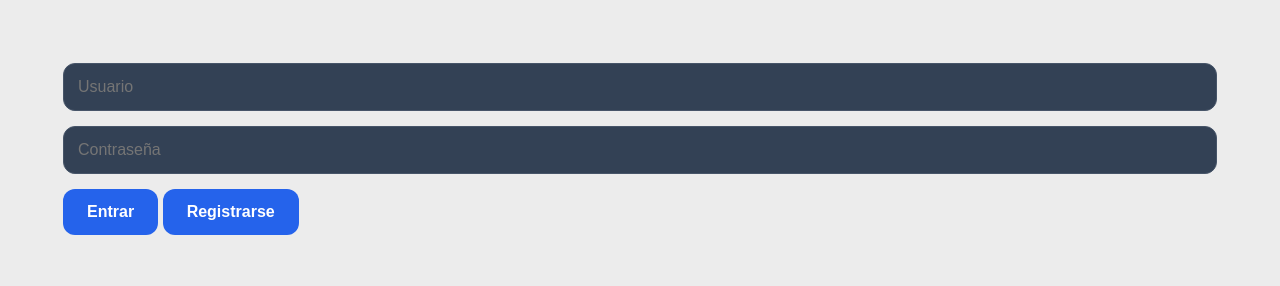
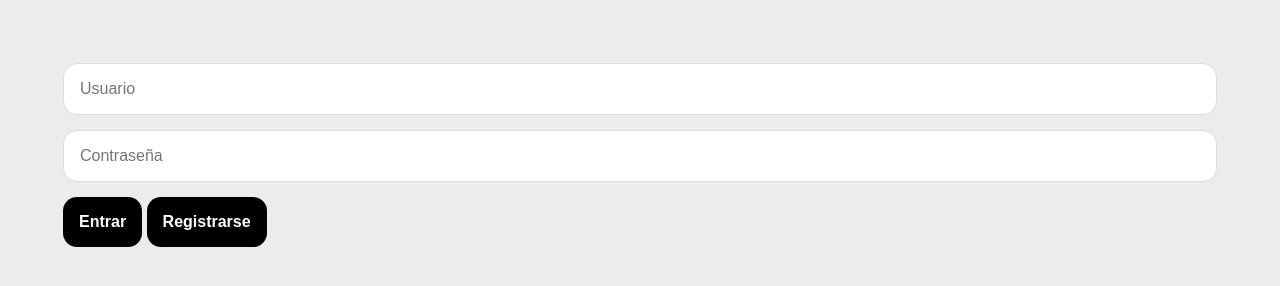
Before and after one commit to rubiojuan15-ctrl/sistema-de-presupuesto, a website: page sistemas-presupuestos/public/index.html in a window 1280 px wide. Drawn offline with nearby package versions, Linux system fonts and the light colour scheme.

Commit message:
Mejoras visuales

```diff
--- a/sistemas-presupuestos/public/style.css
+++ b/sistemas-presupuestos/public/style.css
@@ -8,8 +8,6 @@ body {
 
     padding-bottom: 120px;
     color: white;
-    font-family: Inter, sans-serif;
-
 }
 
 input,
@@ -576,25 +574,3 @@ body {
   border-radius: 16px;
   box-shadow: 0 10px 30px rgba(0,0,0,.3);
 }
-h1 {
-  font-size: 42px;
-  font-weight: 700;
-  margin-bottom: 30px;
-}
-input,
-textarea,
-select {
-  background: #334155;
-  border: 1px solid #475569;
-  color: white;
-  border-radius: 12px;
-  padding: 14px;
-}
-button {
-  background: #2563eb;
-  color: white;
-  border: none;
-  border-radius: 12px;
-  padding: 14px 24px;
-  font-weight: bold;
-}
```
